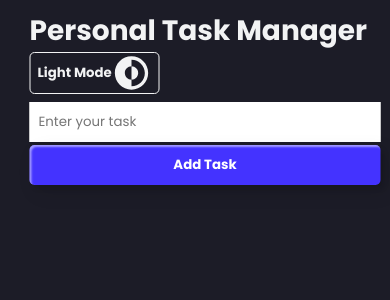
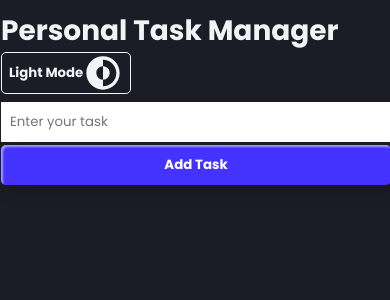
Before and after one commit to github-usman/-Personal-Task-Manager, a React (Create React App) app: page / in a window 390 px wide. Shown: the top 300 px of the page. Built offline with nearby package versions, Linux system fonts and the light colour scheme.

Commit message:
for mobile width should be 100%

```diff
--- a/src/AppStyle.js
+++ b/src/AppStyle.js
@@ -1,11 +1,17 @@
 import styled from 'styled-components'
 
 export const Body = styled.div`
-  margin: 10px;
+  margin:10px 1px;
   position: absolute;
   left: 50%;
   transform: translateX(-50%);
   width: 90%;
+  @media (max-width: 900px) {
+    width: 95%;
+  }
+  @media (max-width: 700px) {
+    width: 100%;
+  }
 `
 
 export const Container = styled.div`
```
